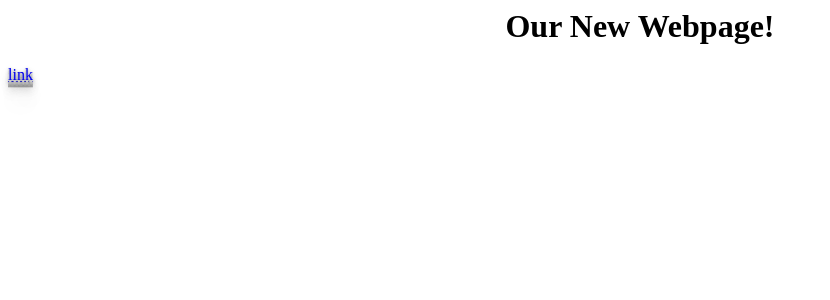
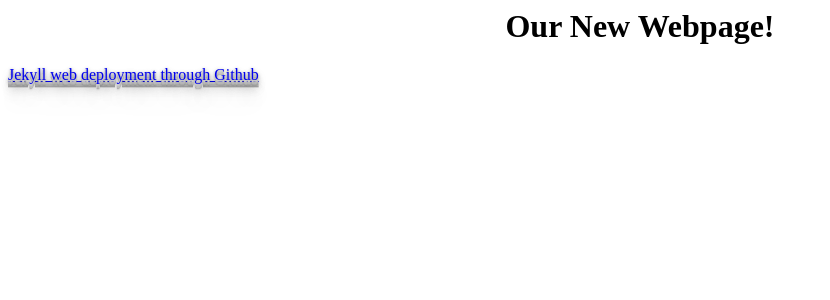
Before and after one commit to rhochgraf21/rhochgraf21.github.io2, a Jekyll site: the page index.html, which Jekyll copies as it is, in a window 1280 px wide. Shown: the top 300 px of the page, without its empty margins (0-830 px from the left). Built offline with Jekyll 4.4.1, drawn with Linux system fonts in a browser that asks for light colours.

Commit message:
Update index.html

```diff
--- a/index.html
+++ b/index.html
@@ -1,7 +1,8 @@
 <link rel='stylesheet' href='css/stylesheet.css'>
 <div class="home">
   <h1 class="page-heading" style = "text-align: center;">Our New Webpage!</h1>
-  <a href = "Jekyll static website deployement gitbhub.rtf">link</a>
+  <a href = "Jekyll static website deployement gitbhub.rtf">Jekyll web deployment through Github</a>
+
 
 
 </div>
```
